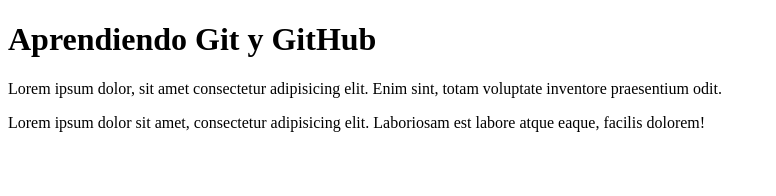
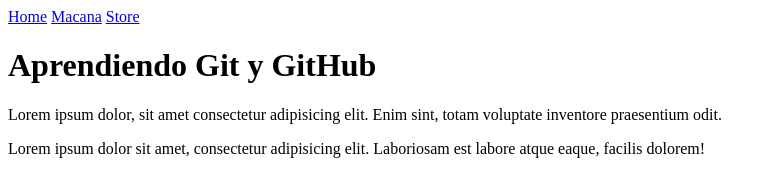
Before and after one commit to IstvanArpad/git-desde-cero, a plain HTML site: page index.html in a window 1280 px wide. Shown: the whole page, without its empty margins (0-776 px from the left). Drawn offline with Linux system fonts and the light colour scheme.

Commit message:
se agrego nav

```diff
--- a/index.html
+++ b/index.html
@@ -7,6 +7,11 @@
     <title>welcome_to_git_and_github</title>
   </head>
   <body>
+    <nav>
+      <a href="#">Home</a>
+      <a href="#">Macana</a>
+      <a href="#">Store</a>
+    </nav>
     <h1>Aprendiendo Git y GitHub</h1>
     <p>
       Lorem ipsum dolor, sit amet consectetur adipisicing elit. Enim sint, totam
```
